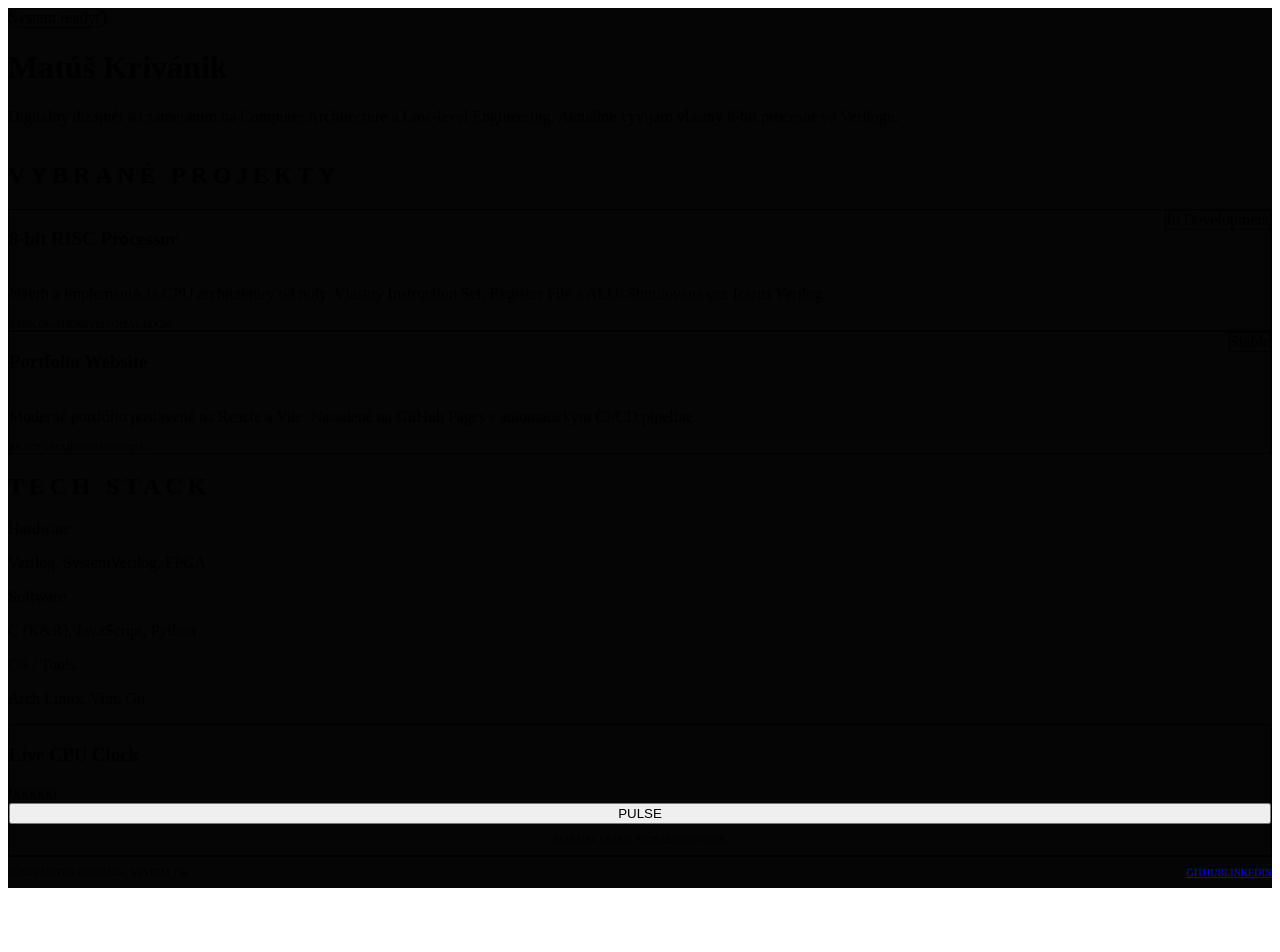
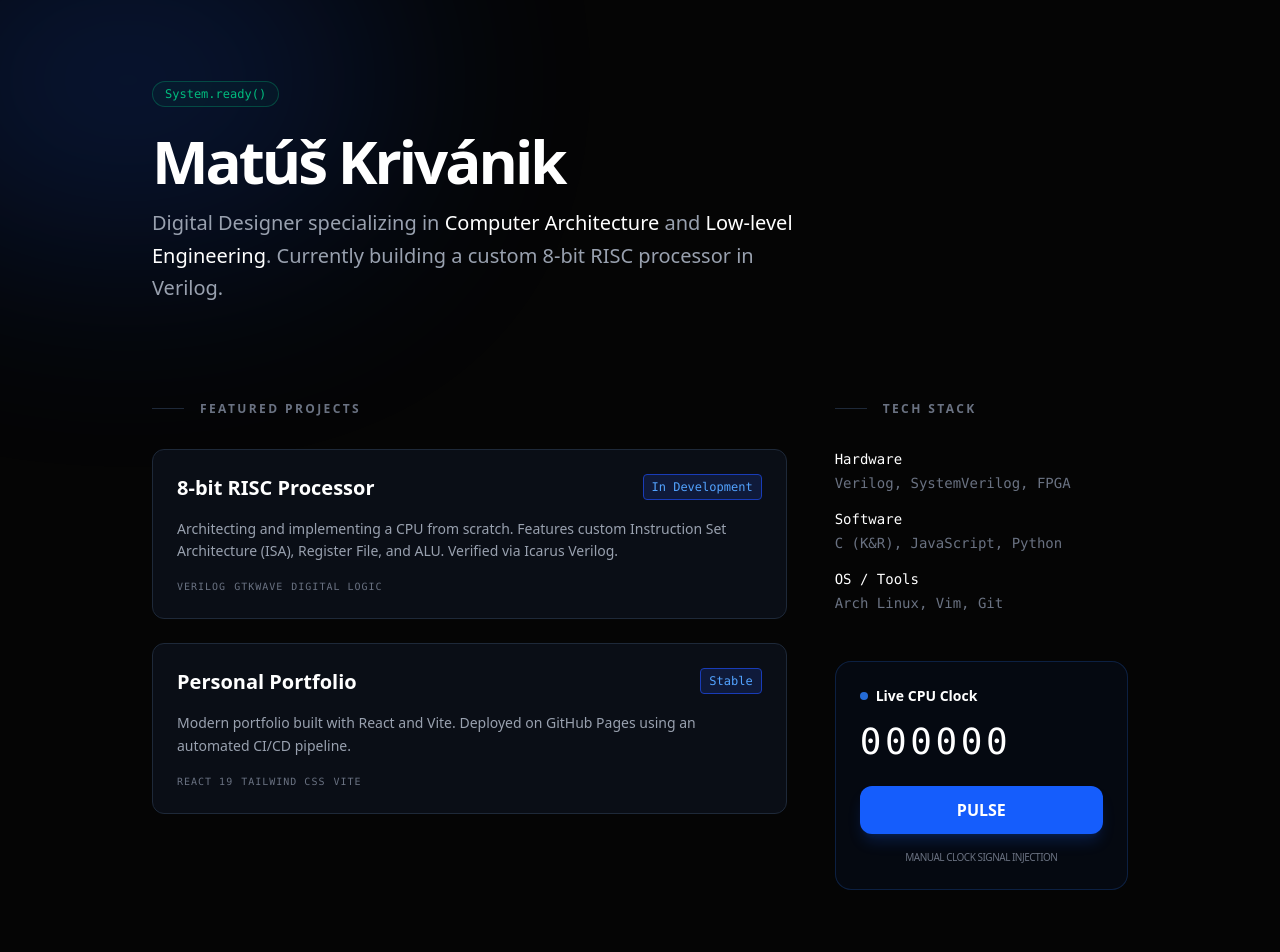
Before and after one commit to cimbobimboontop/cimbobimboontop.github.io, a React (Vite) app: page / in a window 1280 px wide. Shown: the top 952 px of the page. Before the commit the page ends 896 px from the top, so only its background shows below. Built offline with nearby package versions, Linux system fonts and the light colour scheme.

Commit message:
Updated portfolio UI and added hardware simulator

```diff
--- a/package.json
+++ b/package.json
@@ -12,6 +12,7 @@
     "deploy": "gh-pages -d dist"
   },
   "dependencies": {
+    "@tailwindcss/vite": "^4.1.18",
     "react": "^19.2.0",
     "react-dom": "^19.2.0"
   },
--- a/src/App.jsx
+++ b/src/App.jsx
@@ -1,6 +1,6 @@
 import React, { useState } from 'react';
 
-// Komponent pre jednotlivé projekty - tvoja "stavebnica"
+// Reusable Project Component
 const ProjectCard = ({ title, status, description, tech }) => (
   <div className="border border-gray-800 bg-gray-900/50 p-6 rounded-xl hover:border-blue-500/50 transition-all group">
     <div className="flex justify-between items-start mb-4">
@@ -42,37 +42,37 @@ export default function App() {
             Matúš Krivánik
           </h1>
           <p className="text-xl text-gray-400 max-w-2xl font-light leading-relaxed">
-            Digitálny dizajnér so zameraním na <span className="text-white font-medium">Computer Architecture</span> a <span className="text-white font-medium">Low-level Engineering</span>. Aktuálne vyvíjam vlastný 8-bit procesor vo Verilogu.
+            Digital Designer specializing in <span className="text-white font-medium">Computer Architecture</span> and <span className="text-white font-medium">Low-level Engineering</span>. Currently building a custom 8-bit RISC processor in Verilog.
           </p>
         </header>
 
         {/* Main Grid */}
         <div className="grid grid-cols-1 md:grid-cols-3 gap-12">
 
-          {/* Left Column: Projects & Experience */}
+          {/* Left Column: Projects */}
           <div className="md:col-span-2 space-y-12">
             <section>
               <h2 className="text-xs uppercase tracking-[0.2em] text-gray-500 font-bold mb-8 flex items-center">
-                <span className="w-8 h-[1px] bg-gray-800 mr-4"></span> Vybrané Projekty
+                <span className="w-8 h-[1px] bg-gray-800 mr-4"></span> Featured Projects
               </h2>
               <div className="grid gap-6">
                 <ProjectCard
                   title="8-bit RISC Processor"
                   status="In Development"
-                  description="Návrh a implementácia CPU architektúry od nuly. Vlastný Instruction Set, Register File a ALU. Simulované cez Icarus Verilog."
+                  description="Architecting and implementing a CPU from scratch. Features custom Instruction Set Architecture (ISA), Register File, and ALU. Verified via Icarus Verilog."
                   tech={['Verilog', 'GTKWave', 'Digital Logic']}
                 />
                 <ProjectCard
-                  title="Portfolio Website"
+                  title="Personal Portfolio"
                   status="Stable"
-                  description="Moderné portfólio postavené na Reacte a Vite. Nasadené na GitHub Pages s automatickým CI/CD pipeline."
+                  description="Modern portfolio built with React and Vite. Deployed on GitHub Pages using an automated CI/CD pipeline."
                   tech={['React 19', 'Tailwind CSS', 'Vite']}
                 />
               </div>
             </section>
           </div>
 
-          {/* Right Column: Hardware Simulator & Skills */}
+          {/* Right Column: Tech Stack & Interactive Widget */}
           <div className="space-y-12">
             <section>
               <h2 className="text-xs uppercase tracking-[0.2em] text-gray-500 font-bold mb-8 flex items-center">
@@ -94,7 +94,7 @@ export default function App() {
               </div>
             </section>
 
-            {/* Interactive "Hardware" Widget */}
+            {/* Interactive Widget */}
             <section className="p-6 rounded-2xl bg-blue-600/5 border border-blue-500/20">
               <h3 className="text-white text-sm font-bold mb-4 flex items-center gap-2">
                 <div className="w-2 h-2 bg-blue-500 animate-pulse rounded-full" />
@@ -121,7 +121,7 @@ export default function App() {
         <footer className="mt-32 pt-8 border-t border-gray-900 flex justify-between items-center text-[10px] font-mono text-gray-600">
           <p>© 2026 MATUS KRIVANIK. SYSTEM_OK</p>
           <div className="flex gap-6">
-            <a href="#" className="hover:text-white transition-colors uppercase">GitHub</a>
+            <a href="https://github.com/cimbobimboontop" className="hover:text-white transition-colors uppercase">GitHub</a>
             <a href="#" className="hover:text-white transition-colors uppercase">LinkedIn</a>
           </div>
         </footer>
--- a/src/index.css
+++ b/src/index.css
@@ -1,3 +1,4 @@
+@import "tailwindcss";
 @tailwind base;
 @tailwind components;
 @tailwind utilities;
--- a/vite.config.js
+++ b/vite.config.js
@@ -1,7 +1,11 @@
 import { defineConfig } from 'vite'
 import react from '@vitejs/plugin-react'
+import tailwindcss from '@tailwindcss/vite'
 
 export default defineConfig({
-  plugins: [react()],
+  plugins: [
+    react(),
+    tailwindcss(),
+  ],
   base: '/',
 })
```
Also changed, not shown: 1 other file (tests, documents, lock files or other folders).
